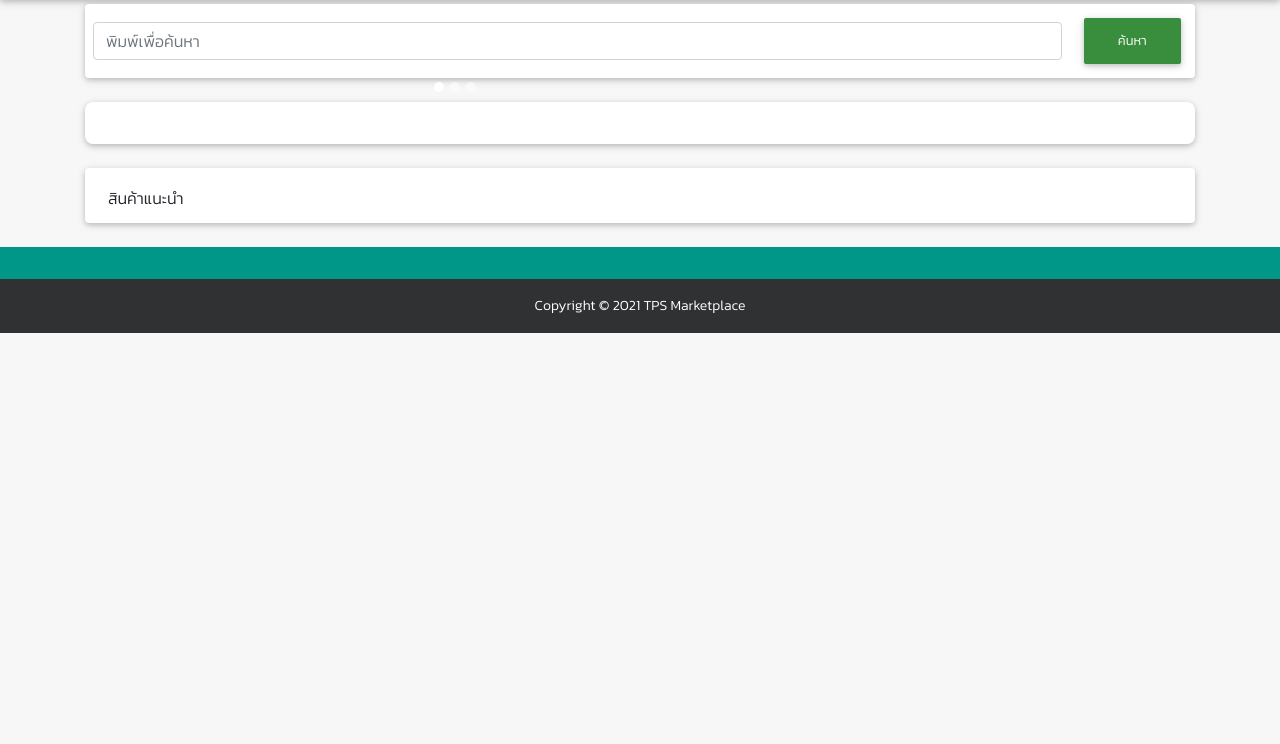
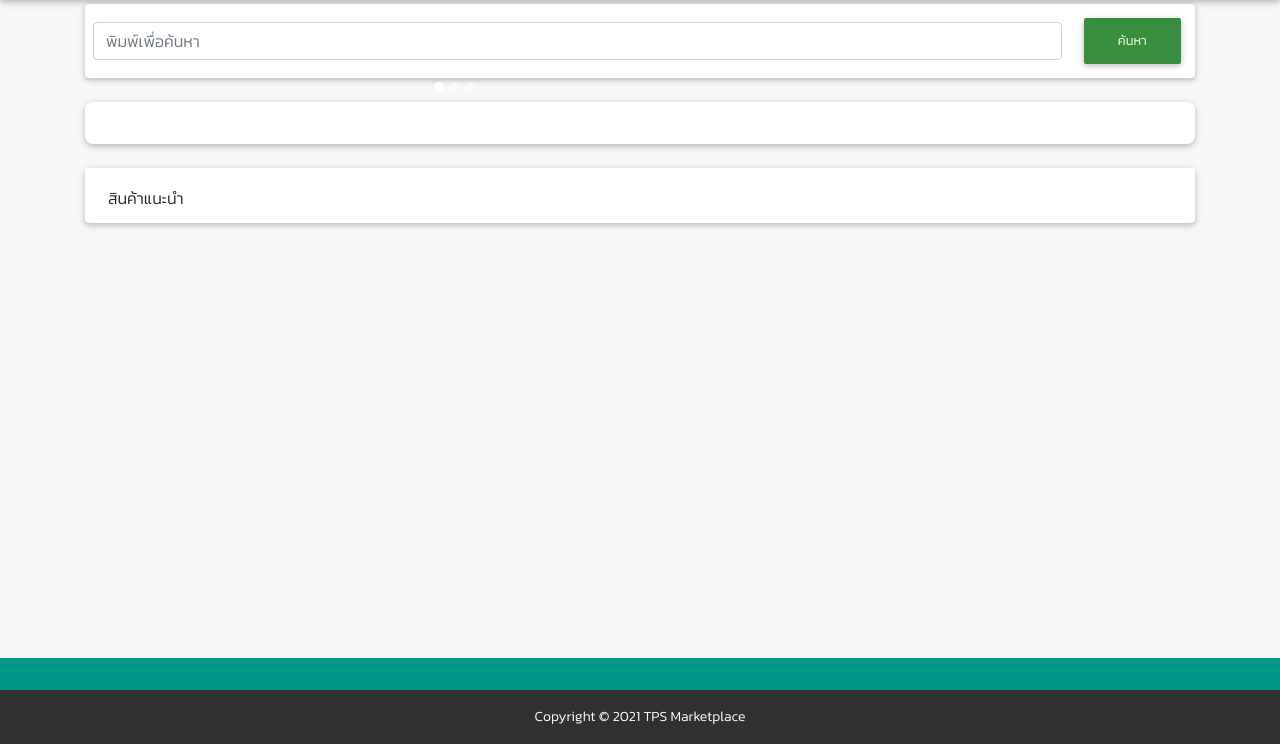
Before and after one commit to ForestCrazy/PHP-Ecommerce-System, a PHP site: page /index.php in a window 1280 px wide. Shown: the part 56-800 px from the top of the page. Run offline with PHP 8.4, Linux system fonts and the light colour scheme; data that the repository does not hold is empty; some libraries are stand-ins or nearby versions.

Commit message:
set css to footer tag

```diff
--- a/index.php
+++ b/index.php
@@ -99,6 +99,12 @@ if (isset($_SESSION['username'])) {
         .store-profile {
             min-height: 80px;
             max-height: 120px;
+        }
+
+        footer {
+            position: fixed;
+            bottom: 0;
+            width: 100%;
         }
     </style>
 </head>
```
